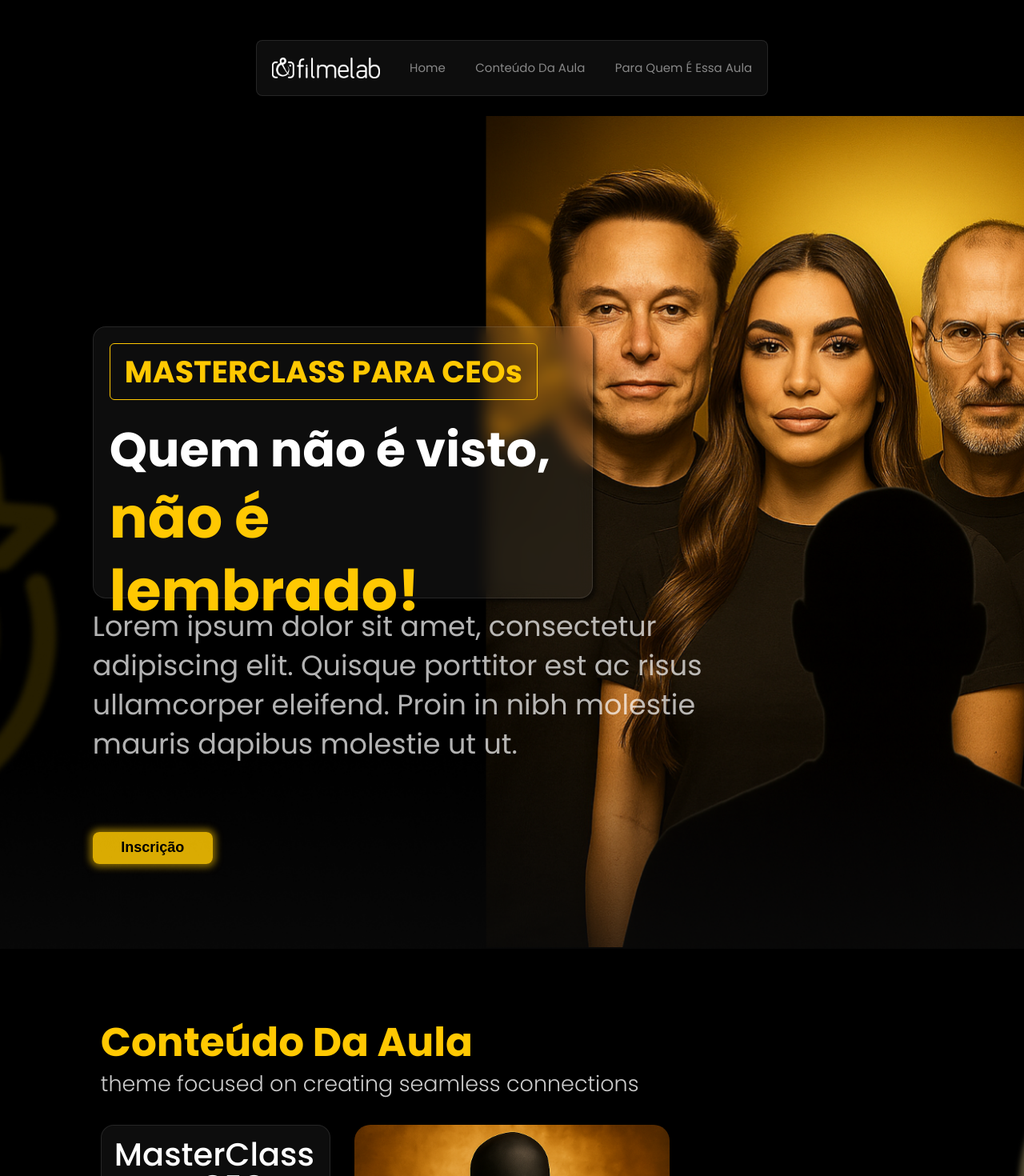
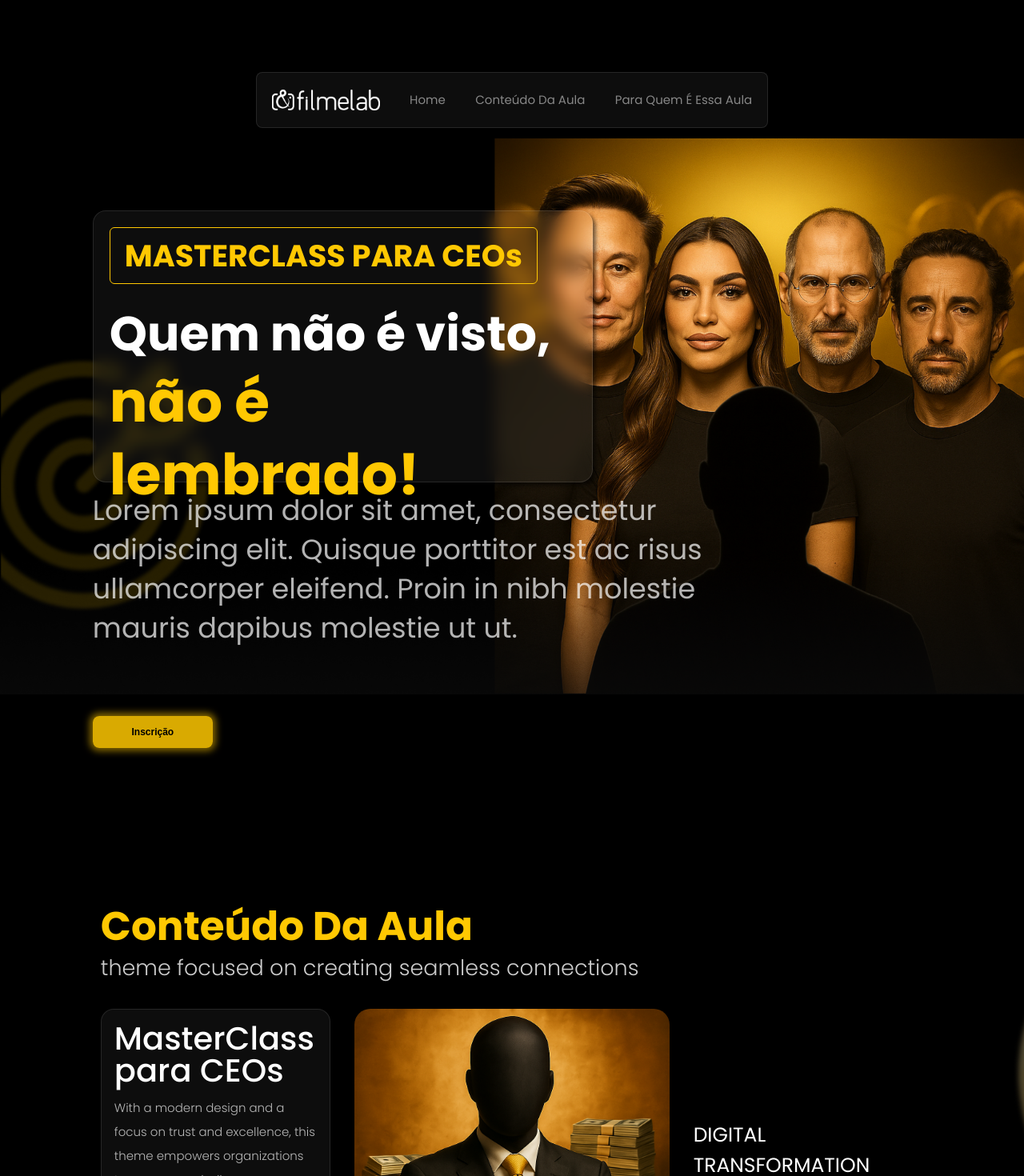
Before and after one commit to Film-Lab-landing-pages/ceos-lp, a Next.js app: page / in a window 1280 px wide. Shown: the top 1470 px of the page at 80% size. Built offline with nearby package versions, Linux system fonts and the light colour scheme.

Commit message:
feat: header on page 1

```diff
--- a/src/app/page.jsx
+++ b/src/app/page.jsx
@@ -1,20 +1,18 @@
-import Footer from '@/components/Footer'
-import SectionClassContent from '@/sections/ClassContent'
-import Header from '@/components/Header'
-import InscriptionForm from '@/components/InscriptionForm'
-import ParaQuem from '@/sections/ParaQuem'
-import LPHome from '@/sections/LPHome'
+import Footer from "@/components/Footer";
+import SectionClassContent from "@/sections/ClassContent";
+import InscriptionForm from "@/components/InscriptionForm";
+import ParaQuem from "@/sections/ParaQuem";
+import LPHome from "@/sections/LPHome";
 
 export default function Home() {
   return (
     <div>
-      {/*  <InscriptionForm /> */}
-      <Header clasname="width-container" />
+      <InscriptionForm />
       <LPHome />
       <SectionClassContent />
       <ParaQuem />
 
       <Footer />
     </div>
-  )
+  );
 }
--- a/src/components/Header/styles.ts
+++ b/src/components/Header/styles.ts
@@ -2,8 +2,11 @@ import styled from "styled-components";
 import { Card } from "../../styles/globalStyles";
 
 export const HeaderContainer = styled(Card).attrs({ as: "header" })`
+  position: absolute;
+  top: 4rem;
+  left: 50%;
+  transform: translateX(-50%);
   width: 50%;
-
   height: 70px;
   margin: 5rem auto 2.5rem;
   border-radius: 8px;
--- a/src/sections/LPHome/index.tsx
+++ b/src/sections/LPHome/index.tsx
@@ -1,14 +1,17 @@
-'use client'
+"use client";
 
-import React from 'react'
-import { Grid } from '@/styles/globalStyles'
-import * as S from './styles'
-import { Button } from '@/styles/globalStyles'
+import React from "react";
+import { Grid } from "@/styles/globalStyles";
+import * as S from "./styles";
+import { Button } from "@/styles/globalStyles";
+import InscriptionButton from "@/components/InscriptionButton";
+import Header from "@/components/Header";
 
 const LPHome: React.FC = () => {
   return (
     <S.Section>
       <Grid>
+        <Header />
         <S.Card>
           <S.CardContent>
             <S.CardHeader className="poppins-bold">
@@ -30,13 +33,11 @@ const LPHome: React.FC = () => {
         </S.DescriptionWrapper>
 
         <S.ButtonWrapper>
-          <Button size="large" className="poppins-xbold class-content">
-            Inscrição
-          </Button>
+          <InscriptionButton />
         </S.ButtonWrapper>
       </Grid>
     </S.Section>
-  )
-}
+  );
+};
 
-export default LPHome
+export default LPHome;
--- a/src/sections/LPHome/styles.tsx
+++ b/src/sections/LPHome/styles.tsx
@@ -1,12 +1,16 @@
-import styled from 'styled-components'
-import { Card as GlobalCard } from '@/styles/globalStyles'
+import styled from "styled-components";
+import { Card as GlobalCard } from "@/styles/globalStyles";
 
 export const Section = styled.section`
   width: 100%;
   height: 1041px;
-  background: url('/images/bg_lp_home.png') center center no-repeat;
-  background-size: cover;
-`
+  background: url("/images/bg_lp_home.png") center center no-repeat;
+  background-size: contain;
+  header {
+    grid-column: 2 / 10;
+    grid-row: 2 / 3;
+  }
+`;
 
 export const Card = styled(GlobalCard)`
   grid-column: 2 / 7;
@@ -25,7 +29,7 @@ export const Card = styled(GlobalCard)`
     grid-row: auto;
     margin: 2rem 1rem;
   }
-`
+`;
 
 export const CardContent = styled.div`
   display: flex;
@@ -42,7 +46,7 @@ export const CardContent = styled.div`
     padding: 1rem;
     gap: 8px;
   }
-`
+`;
 
 export const CardHeader = styled.h1`
   color: var(--color-yellow);
@@ -61,7 +65,7 @@ export const CardHeader = styled.h1`
     font-size: 22px;
     padding: 4px 8px;
   }
-`
+`;
 
 export const CardMainText = styled.p`
   font-size: 71px;
@@ -83,7 +87,7 @@ export const CardMainText = styled.p`
     font-size: 36px;
     line-height: 48px;
   }
-`
+`;
 
 export const CardSpan = styled.span`
   font-size: 71px;
@@ -99,7 +103,7 @@ export const CardSpan = styled.span`
     font-size: 36px;
     line-height: 48px;
   }
-`
+`;
 export const DescriptionWrapper = styled.div`
   grid-column: 2 / 8;
   grid-row: 8 / 11;
@@ -118,7 +122,7 @@ export const DescriptionWrapper = styled.div`
     grid-row: auto;
     margin: 2rem 1rem;
   }
-`
+`;
 export const Description = styled.p`
   font-size: 35px;
   line-height: 49px;
@@ -136,7 +140,7 @@ export const Description = styled.p`
     font-size: 20px;
     line-height: 30px;
   }
-`
+`;
 
 export const ButtonWrapper = styled.div`
   grid-column: 2 / 4;
@@ -159,4 +163,4 @@ export const ButtonWrapper = styled.div`
     justify-content: center;
     margin: 2rem 0;
   }
-`
+`;
--- a/src/sections/ParaQuem/styles.ts
+++ b/src/sections/ParaQuem/styles.ts
@@ -1,8 +1,7 @@
 import styled from "styled-components";
-import { colors } from "@/styles/globalStyles";
 
 export const ParaQuemContainer = styled.section`
-  margin: 5.5rem auto;
+  margin: 0 auto 5.5rem;
   display: flex;
   align-items: center;
   flex-direction: column;
```
Also changed, not shown: public/images/BG 1 - HOME - Tela 2.png (added), src/components/section-class-content/styles.ts (added).
